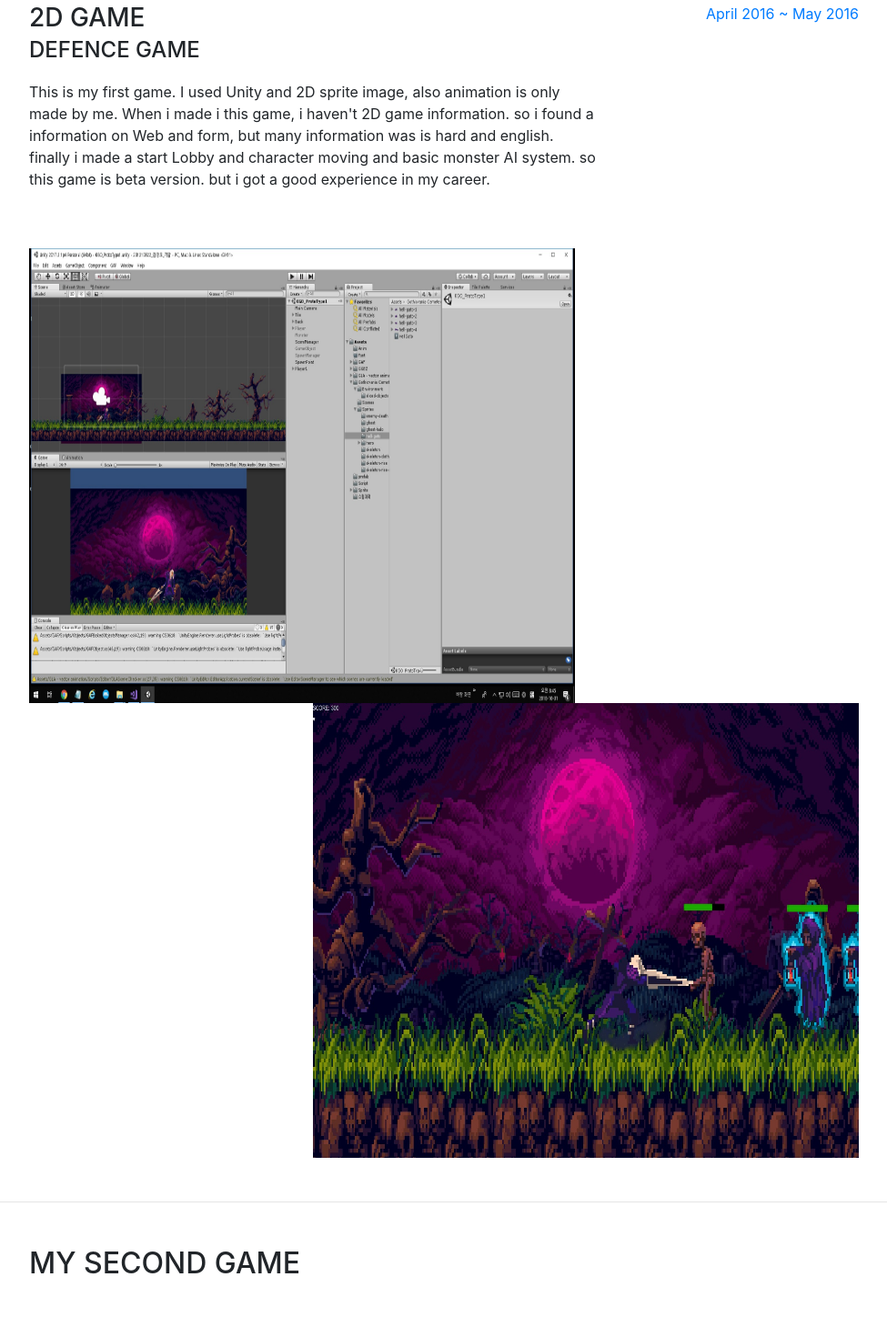
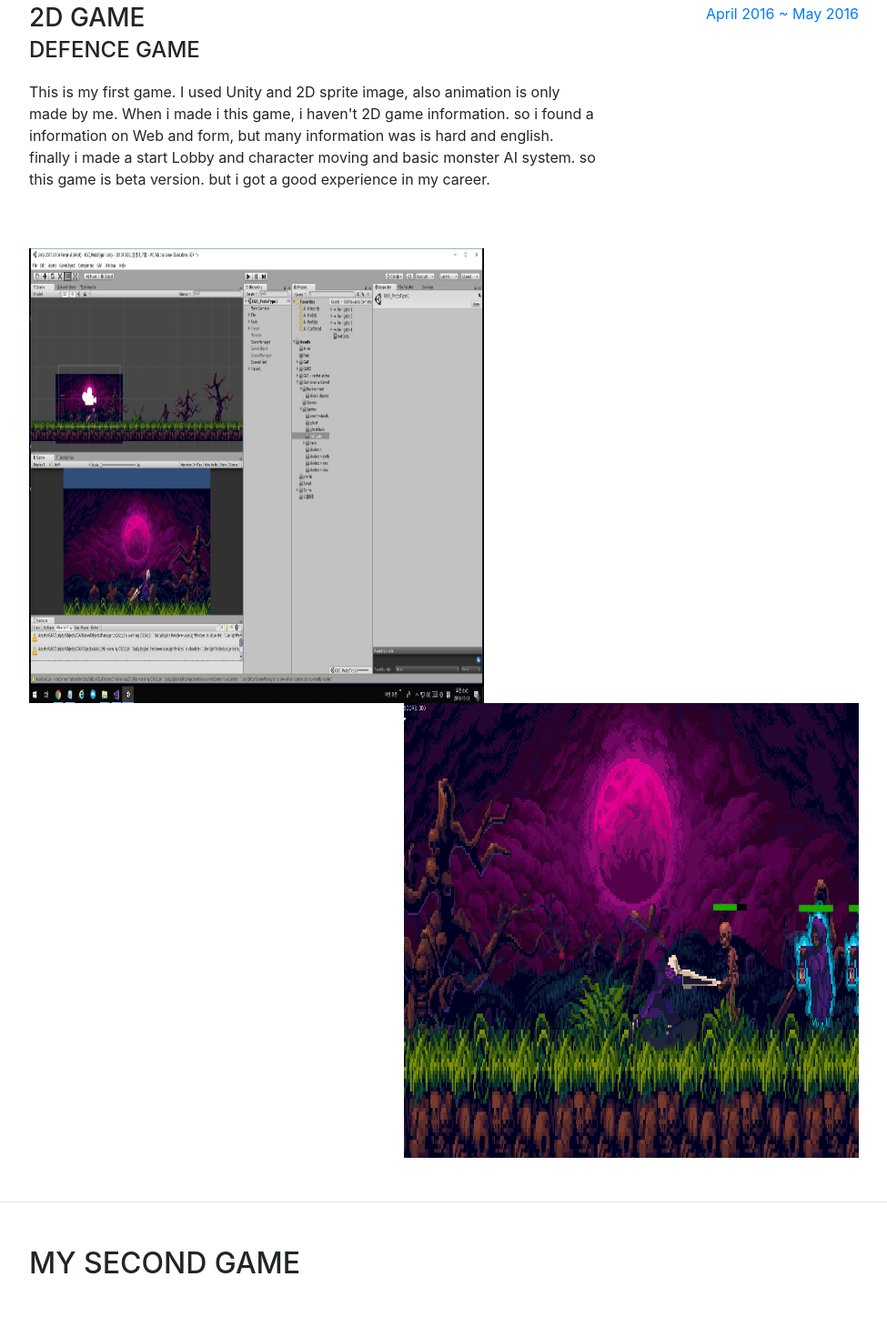
Before and after one commit to pggi6530/Midterm3, a website with bundled scripts: page index.html in a window 1280 px wide. Shown: the part 932-2380 px from the top of the page at 91% size, without its empty margins (288-1263 px from the left). Built offline with nearby package versions, Linux system fonts and the light colour scheme; a web font is replaced by a local one.

Commit message:
Add files via upload

```diff
--- a/index.html
+++ b/index.html
@@ -91,8 +91,8 @@
                   </div>
               </div>
 
-              <img src="img/game.jpg" width="600" height="500" alt="Game developing screen" align="left" />
-              <img src="img/game4.jpg" width="600" height="500" alt="Game playing screen" align="right" />
+              <img src="img/game.jpg" width="500" height="500" alt="Game developing screen" align="left" />
+              <img src="img/game4.jpg" width="500" height="500" alt="Game playing screen" align="right" />
 
           </div>
 
```
